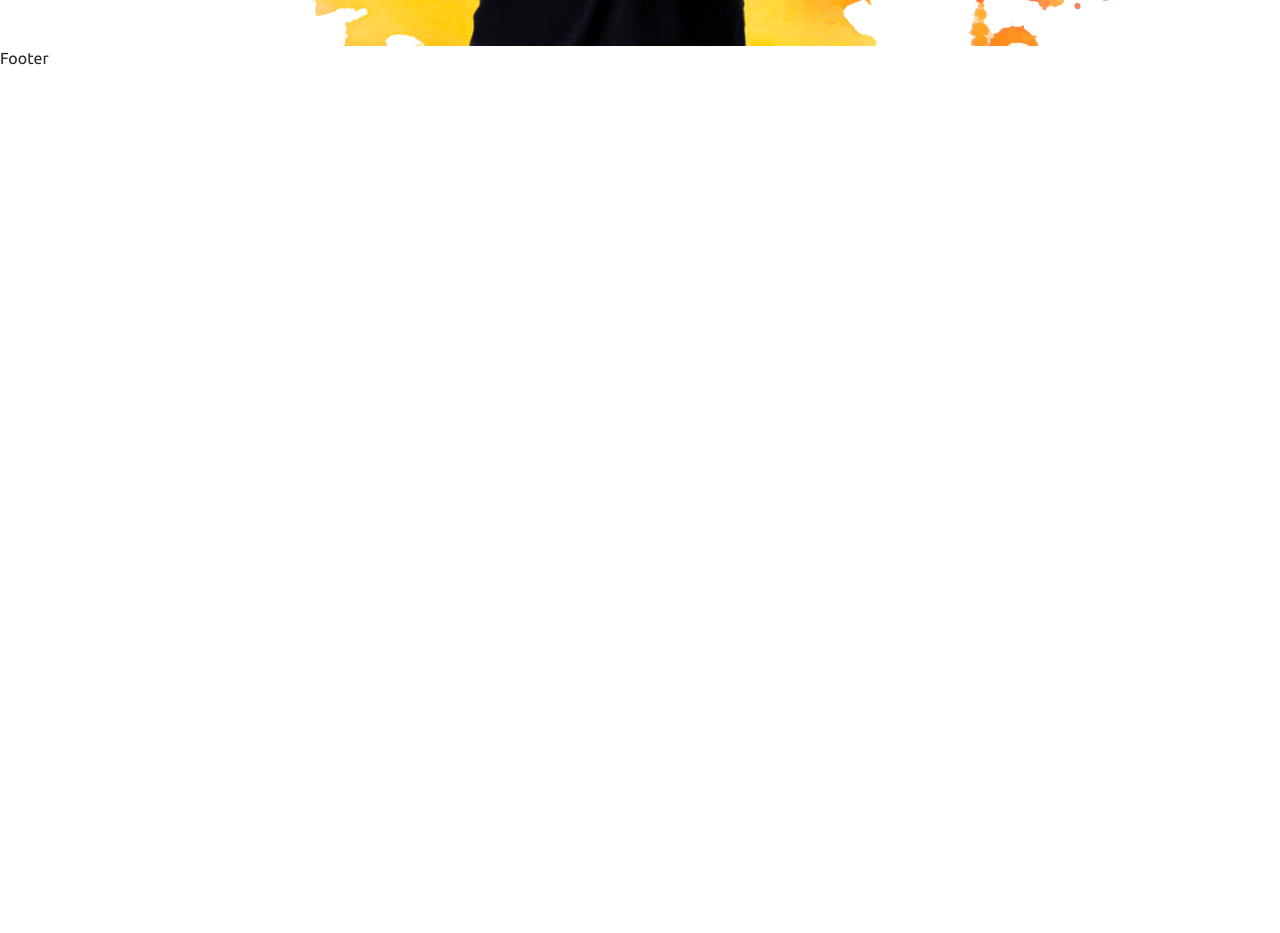
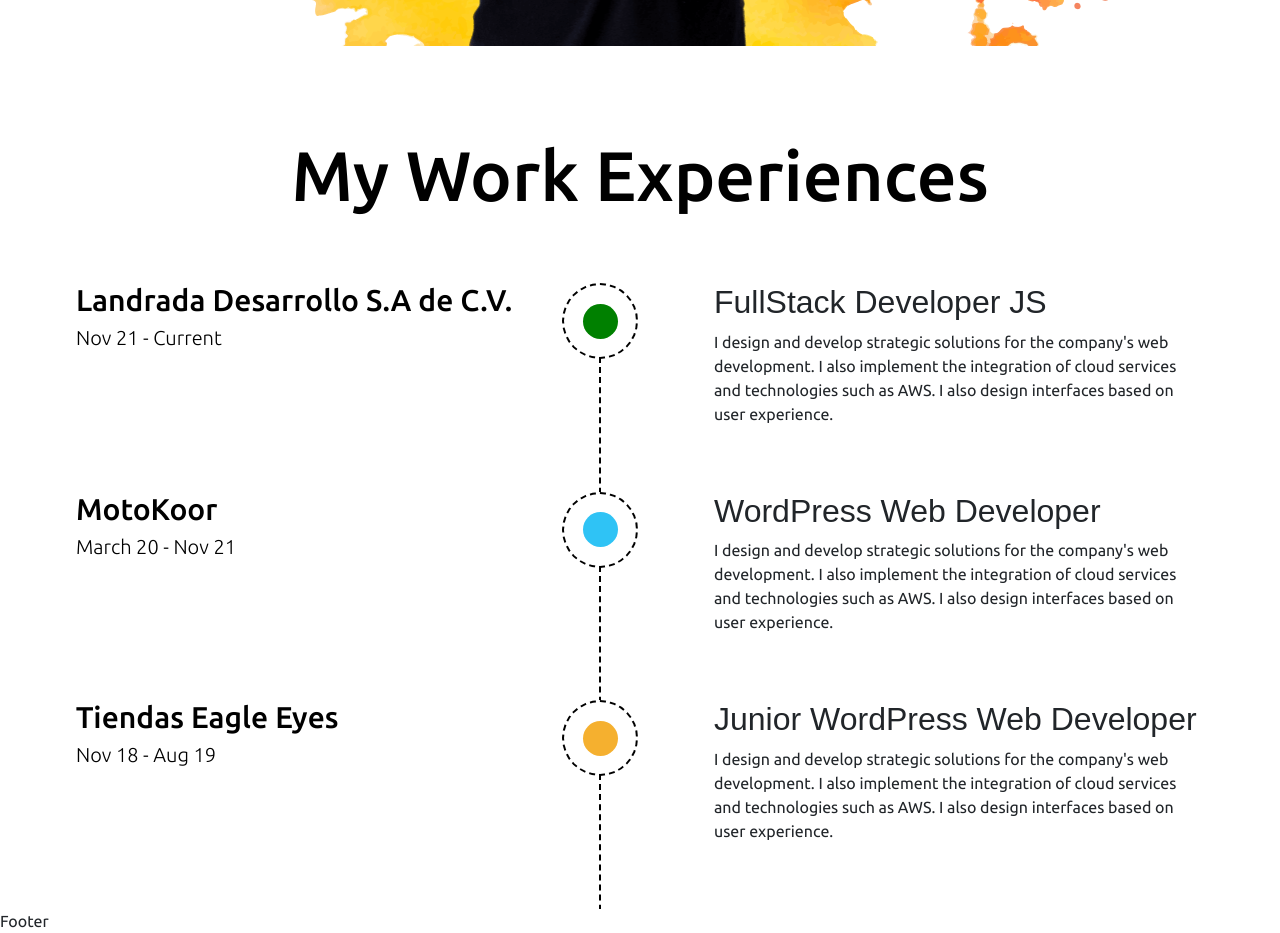
Before and after one commit to GuidoRM/landing-portfolio, a Next.js app: page / in a window 1280 px wide. Shown: the part 800-1733 px from the top of the page. Before the commit the page ends 870 px from the top, so only its background shows below. Built offline with nearby package versions, Linux system fonts and the light colour scheme.

Commit message:
feat: Section -> My Work Experiences

```diff
--- /dev/null
+++ b/components/Home/ExperienceCard.jsx
@@ -0,0 +1,25 @@
+import React from 'react'
+
+const ExperienceCard = ({company, date, position, description, color}) => {
+    return (
+        <article className='experiencies__position grid'>
+            <article className='experiencies__role col-5'>
+                <h3 className='experiencies__role-title'>{company}</h3>
+                <time className="experiencies__role-date" dateTime=''> {date}</time>
+
+            </article>
+
+            <section class="experiencies__position-point">
+                <div className='experiencies__position-point-center' style={{backgroundColor:color}}></div>
+                <div className='experiencies__position-point-line'></div>
+            </section>
+
+            <section class="experiencies__job">
+                <h2 className='experiencies__position__job-title'>{position}</h2>
+                <p className='experiencies__position__job-description'>{description}</p>
+            </section>
+        </article>
+    )
+}
+
+export default ExperienceCard
--- /dev/null
+++ b/components/Home/Experiences.jsx
@@ -0,0 +1,51 @@
+import React from 'react'
+import ExperienceCard from './ExperienceCard';
+
+const Experiences = () => {
+
+    const workExperience = [
+        {
+            company: "Landrada Desarrollo S.A de C.V.",
+            position: "FullStack Developer JS",
+            date: "Nov 21 - Current",
+            color: "#008000",
+            description: "I design and develop strategic solutions for the company's web development. I also implement the integration of cloud services and technologies such as AWS. I also design interfaces based on user experience."
+        },
+        {
+            company: "MotoKoor",
+            position: "WordPress Web Developer",
+            date: "March 20 - Nov 21",
+            color: "#2fc3f5",
+            description: "I design and develop strategic solutions for the company's web development. I also implement the integration of cloud services and technologies such as AWS. I also design interfaces based on user experience."
+        },
+        {
+            company: "Tiendas Eagle Eyes",
+            position: "Junior WordPress Web Developer",
+            date: "Nov 18 - Aug 19",
+            color: "#f5b02f",
+            description: "I design and develop strategic solutions for the company's web development. I also implement the integration of cloud services and technologies such as AWS. I also design interfaces based on user experience."
+        }
+    ];
+
+
+    return (
+        <>
+            <main className='experiencies container-fluid'>
+                <h2 className='experiencies__title'>My Work Experiences</h2>
+
+                <section>
+
+                    {
+                        workExperience.map(experience => (
+                            <ExperienceCard company={experience.company} color={experience.color} date={experience.date} description={experience.description} position={experience.position} key={experience.date}/>
+                        ))
+                    }
+
+                </section>
+            </main>
+        </>
+
+    )
+}
+
+export default Experiences
--- a/components/Home/Hero.jsx
+++ b/components/Home/Hero.jsx
@@ -7,9 +7,9 @@
   return (
     <section className='container-fluid hero'>
 
-      <div className='row hero__cols'>
+      <div className='hero__cols'>
 
-        <section className='col-lg-6 row hero__cols-left'>
+        <section className='col-lg-6 hero__cols-left'>
 
           <div>
             <h1 className='hero__title'>
@@ -36,7 +36,7 @@
 
         </section>
 
-        <section className='col-lg-6 hero__badge row hero__cols-right d-none d-md-flex'>
+        <section className='col-lg-6 hero__badge hero__cols-right d-none d-md-flex'>
 
             <p>I design beautifully simple things, And I love what i do</p>
 
--- a/components/Nav.jsx
+++ b/components/Nav.jsx
@@ -2,7 +2,7 @@
 
 const Nav = () => {
   return (
-    <header className='nav'>
+    <header className='nav container-fluid'>
       <h2>dsadas</h2>
     </header>
   )
--- a/pages/index.js
+++ b/pages/index.js
@@ -1,3 +1,4 @@
+import Experiences from "@/components/Home/Experiences";
 import Hero from "@/components/Home/Hero";
 import Layout from "@/components/Layout";
 import { Inter } from "next/font/google";
@@ -9,7 +10,8 @@
     <>
       <Layout title={"Home"} description={"Página de inicio"}>
         <main>
-          <Hero/>
+          <Hero />
+          <Experiences />
         </main>
       </Layout>
     </>
--- a/styles/abstract/_base.scss
+++ b/styles/abstract/_base.scss
@@ -2,8 +2,9 @@
     font-family: $font-primary;
     width: 100%;
     max-width: 1440px;
-    overflow: hidden;
     margin: auto;
+
+
 }
 
 h1,h2,h3,h4,h5,h5 {
--- a/styles/app.scss
+++ b/styles/app.scss
@@ -1,7 +1,7 @@
 // abstract
 @import './abstract/variables';
+@import './abstract/mixins';
 @import './abstract/base';
-@import './abstract/mixins';
 
 // Utilities
 @import './abstract/utilities';
@@ -11,3 +11,4 @@
 
 // Pages
 @import './pages/home/hero';
+@import './pages/home/experiences';
--- a/styles/components/_nav.scss
+++ b/styles/components/_nav.scss
@@ -1,3 +1,8 @@
 .nav {
     background-color: aquamarine;
+    max-width: 90%;
+    margin: auto;
+    padding: 0;
+
+
 }
--- /dev/null
+++ b/styles/pages/home/_experiences.scss
@@ -0,0 +1,109 @@
+.experiencies {
+    // background-color: aquamarine;
+    max-width: 90%;
+    margin: auto;
+    overflow: auto;
+    display: flex;
+    align-items: center;
+    justify-content: center;
+    flex-direction: column;
+    margin-top: 89px;
+    gap: 60px;
+
+    &__title {
+        color: #000;
+        font-family: Ubuntu;
+        font-size: 70px;
+        font-style: normal;
+        font-weight: 500;
+        line-height: normal;
+    }
+
+    &__position {
+        display: flex;
+        align-items: flex-start;
+        justify-content: space-between;
+        gap: 1rem;
+        margin: 0;
+        padding: 0;
+        height: 100%;
+        overflow: hidden;
+        padding-bottom: 50px;
+
+        &-point {
+            display: flex;
+            align-items: center;
+            justify-content: center;
+
+            min-width: 76px;
+            min-height: 76px;
+            border: 2px dashed black;
+            border-radius: 100%;
+            position: relative;
+            background-color: white;
+
+            &-center {
+                display: block;
+                width: 35px;
+                height: 35px;
+                background-color: rgb(177, 75, 75);
+                border-radius: 100%;
+            }
+
+            &-line {
+                height: 100vh;
+                width: 0px;
+                position: absolute;
+                top: 100%;
+                border-left: 2px dashed black;
+                background-color: white;
+            }
+        }
+
+
+    }
+
+
+    &__role {
+        &-title {
+            color: #000;
+            font-family: Ubuntu;
+            font-size: 30px;
+            font-style: normal;
+            font-weight: 500;
+            line-height: normal;
+        }
+
+        &-date {
+            color: #000;
+            font-family: Ubuntu;
+            font-size: 20px;
+            font-style: normal;
+            font-weight: 300;
+            line-height: normal;
+        }
+    }
+
+    &__job {
+        padding-left: 60px;
+
+        &-title {
+            color: #000;
+            font-family: Ubuntu;
+            font-size: 30px;
+            font-style: normal;
+            font-weight: 500;
+            line-height: normal;
+        }
+
+        &-description {
+            color: #000;
+            font-family: Ubuntu;
+            font-size: 20px;
+            font-style: normal;
+            font-weight: 300;
+            line-height: normal;
+        }
+    }
+
+}
--- a/styles/pages/home/_hero.scss
+++ b/styles/pages/home/_hero.scss
@@ -2,13 +2,18 @@
     position: relative;
     height: 100vh;
     max-height: 800px;
-    max-width: 100%;
+    padding: 0;
 
     @include responsive($md) {
-        max-width: 90%;
+        display: flex;
+        align-items: center;
+        justify-content: center;
     }
 
     &__cols {
+        max-width: 90%;
+        margin: auto;
+
         @include responsive($md) {
             position: absolute;
             height: 100%;
```
